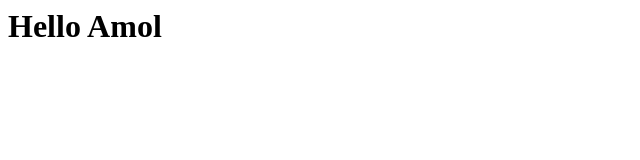
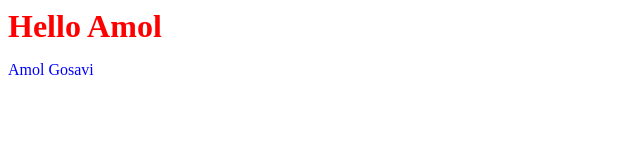
Before and after one commit to agosavi12/sassgit, a plain HTML site: page index.html in a window 1280 px wide. Shown: the whole page, without its empty margins (0-640 px from the left). Drawn offline with Linux system fonts and the light colour scheme.

Commit message:
changes 1

```diff
--- a/css/styles.scss
+++ b/css/styles.scss
@@ -1,4 +1,11 @@
 h1{
     margin: 0;
     padding: 0;
+    color: red;
 }
+
+.amol {
+    p {
+        color: blue;
+    }
+}
--- a/index.html
+++ b/index.html
@@ -8,5 +8,11 @@
 </head>
 <body>
     <h1>Hello Amol</h1>
+
+    <div class="amol">
+
+        <p>Amol Gosavi</p>
+
+    </div>
 </body>
 </html>
```
Also changed, not shown: css/styles.css, 1 other file.
